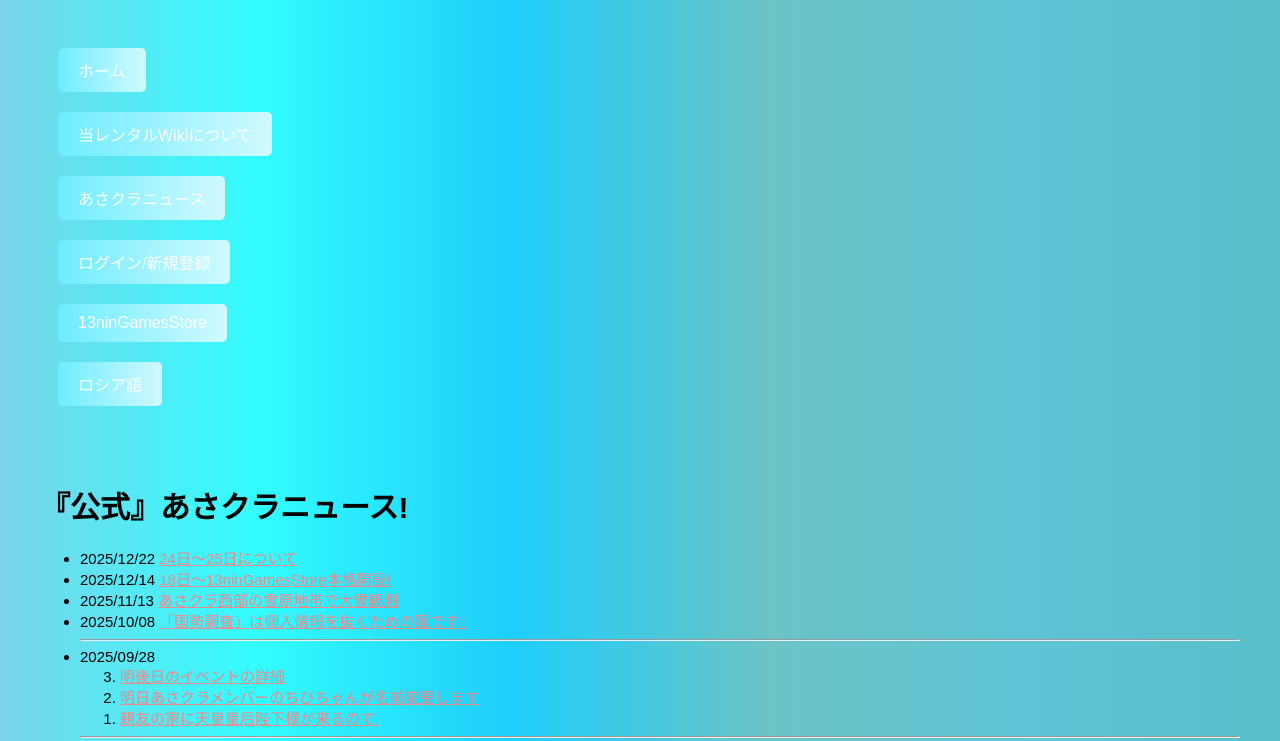
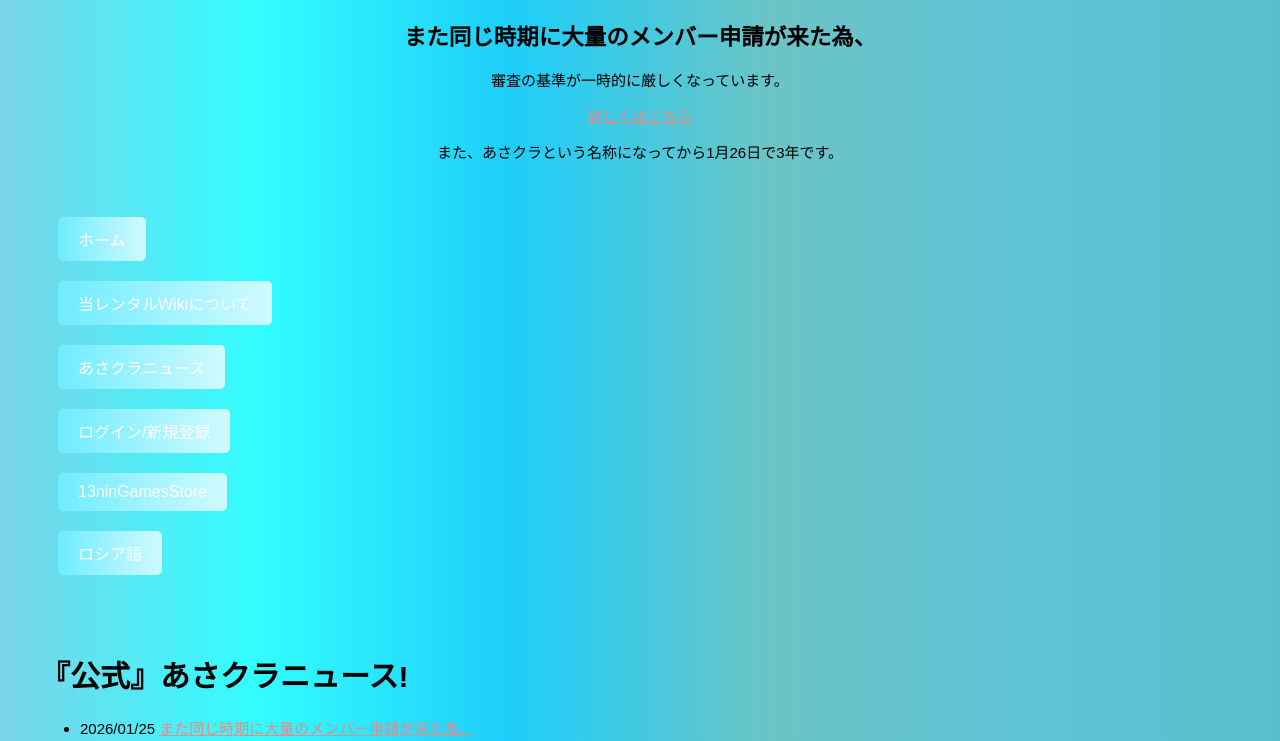
Before and after one commit to sakitibi/AsakuraWiki, a Next.js app: page /news in a window 1280 px wide. Shown: the top 741 px of the page. Built offline with nearby package versions, Linux system fonts and the light colour scheme; no server answers; what @supabase/auth-helpers-react would draw is missing.

Commit message:
Merge remote changes

```diff
--- a/pages/_app.tsx
+++ b/pages/_app.tsx
@@ -322,6 +322,16 @@ export default function AsakuraWiki({Component, pageProps}: CustomAppProps) {
                         ※JavaScriptをオンにしてください※
                     </div>
                 </noscript>
+                <div
+                    style={{
+                        textAlign: 'center',
+                    }}
+                >
+                    <h2>また同じ時期に大量のメンバー申請が来た為、</h2>
+                    <p>審査の基準が一時的に厳しくなっています。</p>
+                    <p><a href="/news/2026/01/25/1">詳しくはこちら</a></p>
+                    <p>また、あさクラという名称になってから1月26日で3年です。</p>
+                </div>
                 <Component {...pageProps} />
             </SessionContextProvider>
         </>
--- a/pages/news/index.tsx
+++ b/pages/news/index.tsx
@@ -34,6 +34,7 @@ export default function NewsPage() {
                     <main style={{ padding: '2rem', flex: 1 }}>
                         <h1>『公式』あさクラニュース!</h1>
                         <ul>
+                            <li>2026/01/25 <a href="/news/2026/01/25/1">また同じ時期に大量のメンバー申請が来た為、</a></li>
                             <li>2025/12/22 <a href="/news/2025/12/22/1">24日〜25日について</a></li>
                             <li>2025/12/14 <a href="/news/2025/12/14/1">18日〜13ninGamesStore本格開設!</a></li>
                             <li>2025/11/13 <a href="/news/2025/11/13/1">あさクラ西部の雪原地帯で大雪観測</a></li>
```
Also changed, not shown: pages/news/2026/01/25/1.tsx (added, +48 -0 lines), 2 other files (tests, documents, lock files or other folders).
